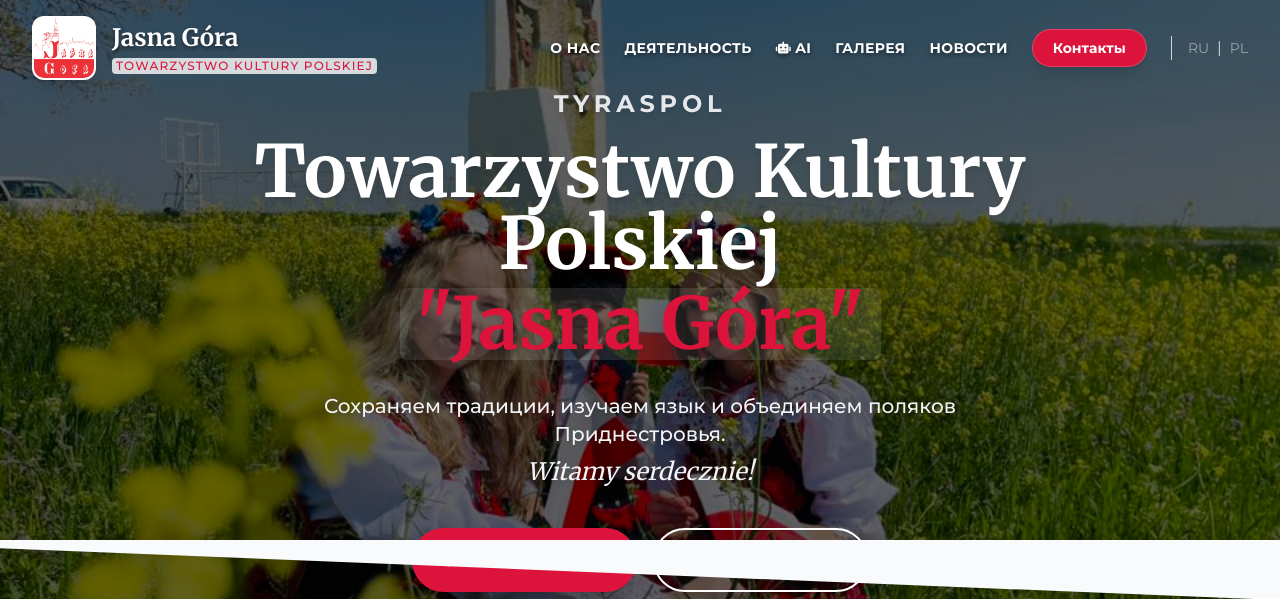
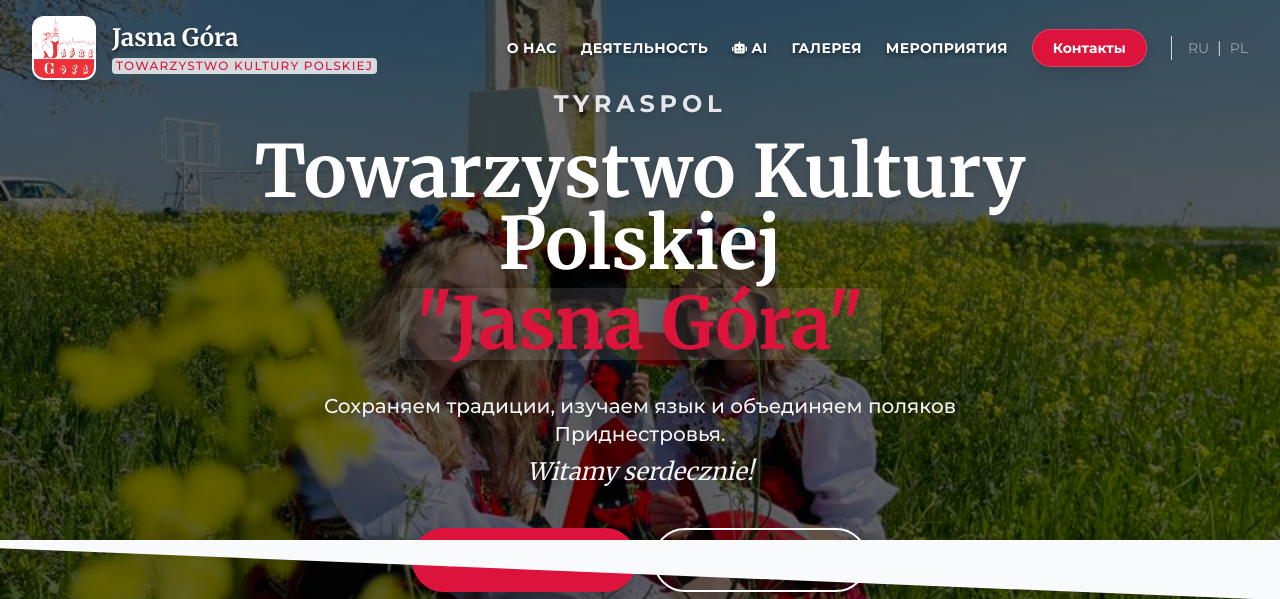
Before and after one commit to vsgroza/jasnagura-site, a Django app: page /ru/ in a window 1280 px wide. Shown: the top 599 px of the page. Run offline with Django 5.2, Linux system fonts and the light colour scheme; data comes from the database, SQL or seed files in the repository; some libraries are stand-ins or nearby versions.

Commit message:
Fix transl

```diff
--- a/main/templates/main/index.html
+++ b/main/templates/main/index.html
@@ -202,7 +202,7 @@
                 </a>
 
                 <a href="#news" class="nav-link text-sm font-bold transition duration-300 uppercase tracking-wide">
-                    {% trans "Новости" %}
+                    {% trans "Мероприятия" %}
                 </a>
 
                 <a href="#contact"
```
Also changed, not shown: locale/pl/LC_MESSAGES/django.po, 1 other file.
